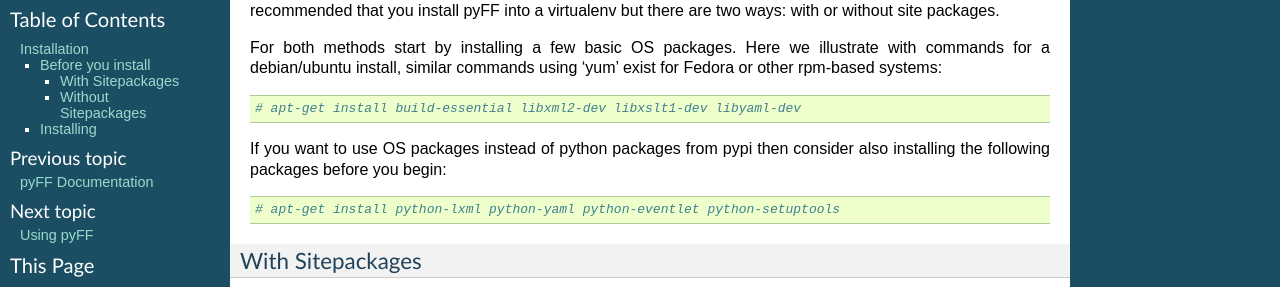
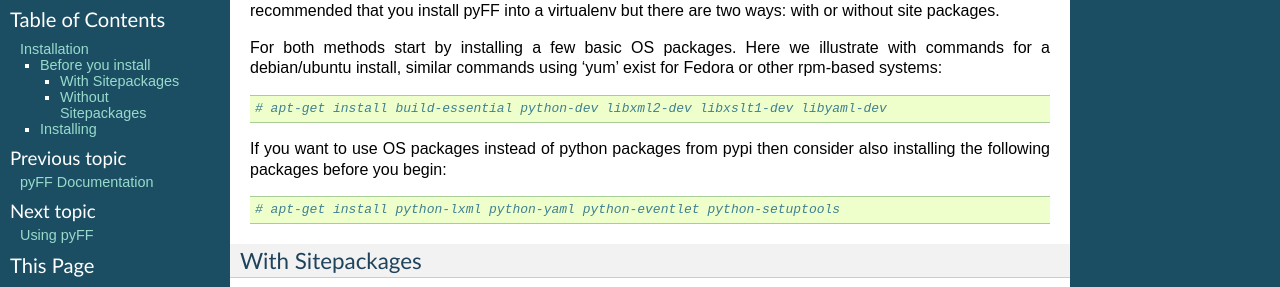
Before and after one commit to IdentityPython/pyFF, a Sphinx documentation site: the page built from docs/install.rst, in a window 1280 px wide. Shown: the part 169-456 px from the top of the page. Built offline with Sphinx 7.4.7, drawn with Linux system fonts in a browser that asks for light colours; pages that are not in the unit, such as notebooks, are missing from menus.

Commit message:
minor doc fix

```diff
--- a/docs/install.rst
+++ b/docs/install.rst
@@ -14,7 +14,7 @@
 
 .. code-block:: bash
 
-  # apt-get install build-essential libxml2-dev libxslt1-dev libyaml-dev
+  # apt-get install build-essential python-dev libxml2-dev libxslt1-dev libyaml-dev
 
 If you want to use OS packages instead of python packages from pypi then
 consider also installing the following packages before you begin:
```
